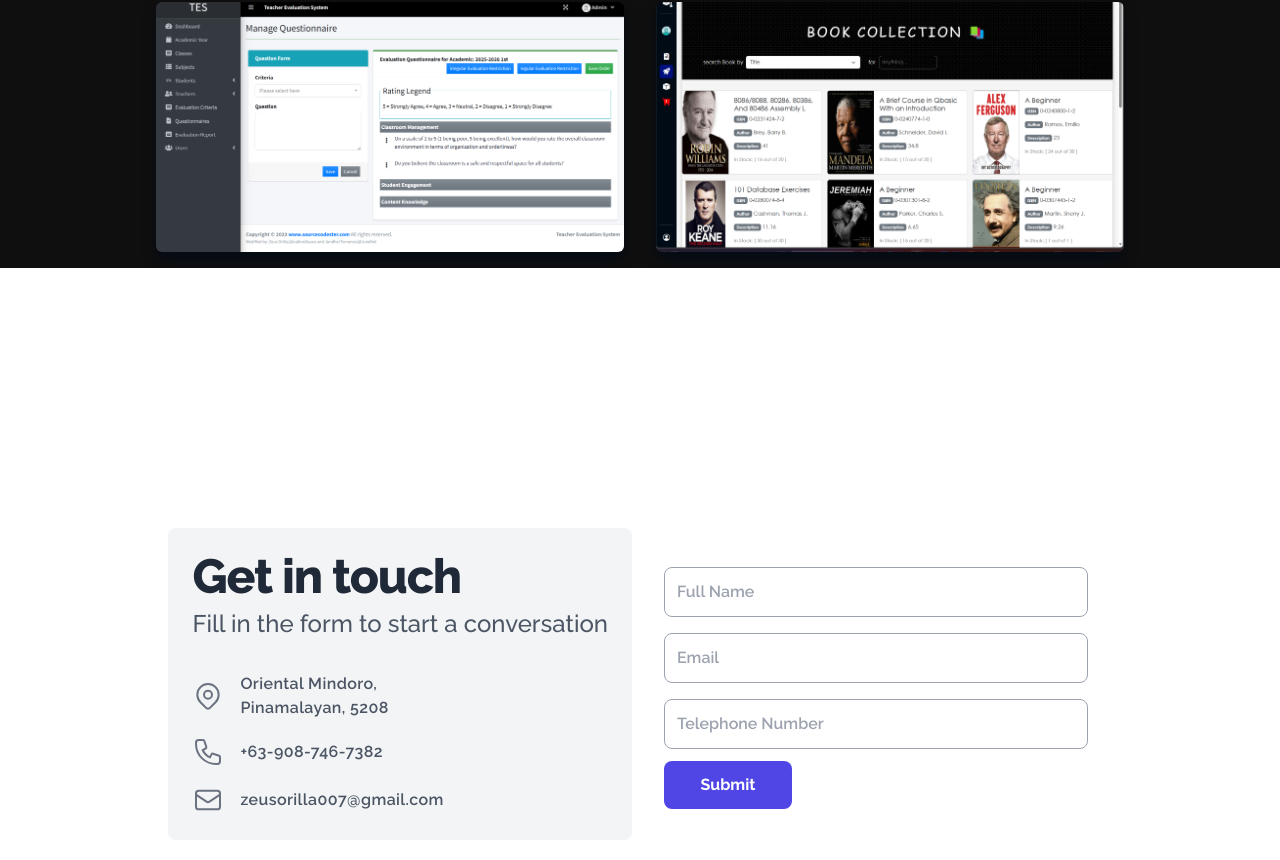
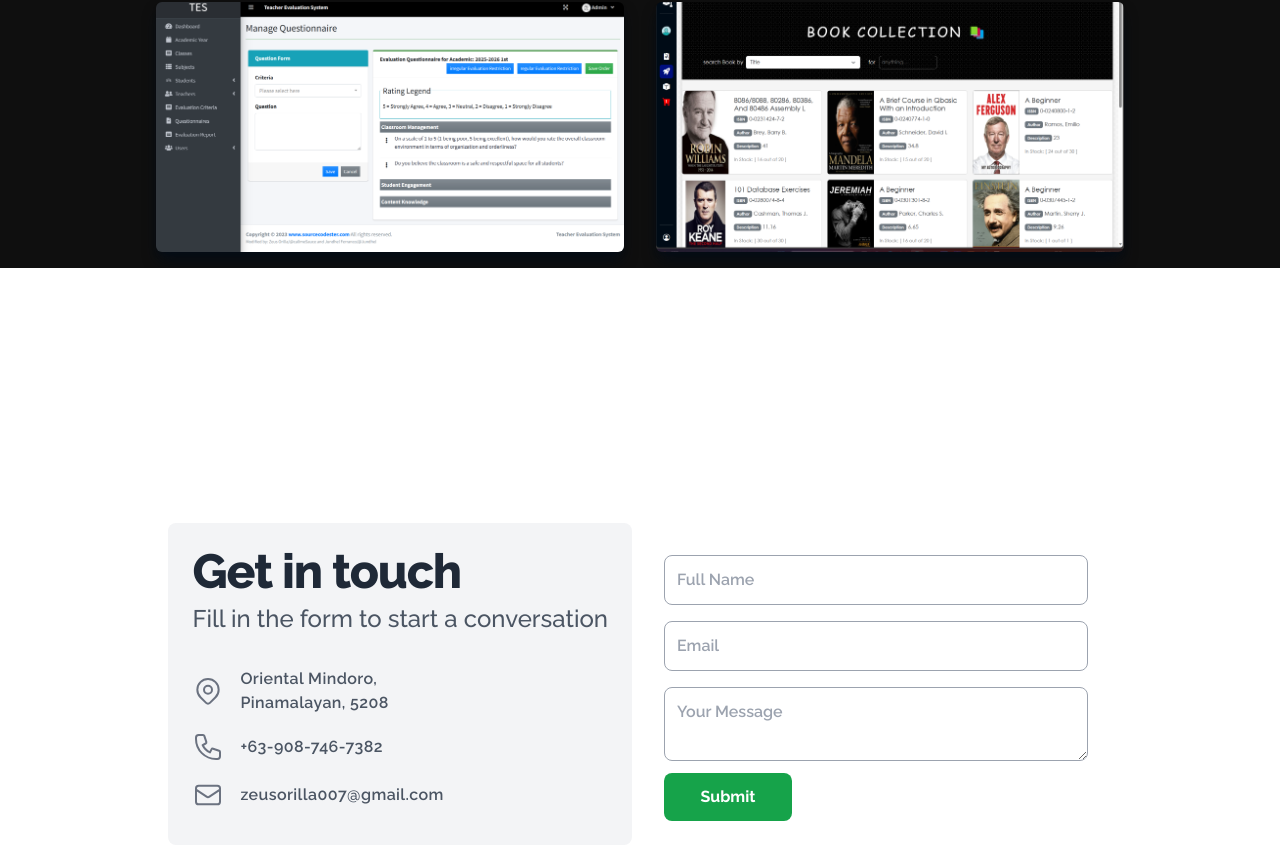
Before and after one commit to SaucedCODER/React-Portfolio-Zeus, a React (Vite) app: page / in a window 1280 px wide. Shown: the part 3650-4510 px from the top of the page. Built offline with nearby package versions, Linux system fonts and the light colour scheme.

Commit message:
fixing contacts section

```diff
--- a/src/components/Contact.jsx
+++ b/src/components/Contact.jsx
@@ -98,7 +98,7 @@ const Contact = () => {
                   name="name"
                   id="name"
                   placeholder="Full Name"
-                  className="w-100 mt-2 py-3 px-3 rounded-lg bg-white dark:bg-gray-800 border border-gray-400 dark:border-gray-700 text-gray-800 font-semibold focus:border-indigo-500 focus:outline-none"
+                  className="link w-100 mt-2 py-3 px-3 rounded-lg bg-white dark:bg-gray-800 border border-gray-400 dark:border-gray-700 text-gray-300 font-semibold focus:border-green-500 focus:outline-none"
                 />
               </div>
 
@@ -111,26 +111,25 @@ const Contact = () => {
                   name="email"
                   id="email"
                   placeholder="Email"
-                  className="w-100 mt-2 py-3 px-3 rounded-lg bg-white dark:bg-gray-800 border border-gray-400 dark:border-gray-700 text-gray-800 font-semibold focus:border-indigo-500 focus:outline-none"
+                  className="w-100 mt-2 py-3 px-3 rounded-lg bg-white dark:bg-gray-800 border border-gray-400 dark:border-gray-700 text-gray-300 font-semibold focus:border-green-500 focus:outline-none"
                 />
               </div>
 
               <div className="flex flex-col mt-2">
-                <label htmlFor="tel" className="hidden">
-                  Number
+                <label htmlFor="message" className="hidden">
+                  Message
                 </label>
-                <input
-                  type="tel"
-                  name="tel"
-                  id="tel"
-                  placeholder="Telephone Number"
-                  className="w-100 mt-2 py-3 px-3 rounded-lg bg-white dark:bg-gray-800 border border-gray-400 dark:border-gray-700 text-gray-800 font-semibold focus:border-indigo-500 focus:outline-none"
-                />
+                <textarea
+                  name="message"
+                  id="message"
+                  placeholder="Your Message"
+                  className="w-100 mt-2 py-3 px-3 rounded-lg bg-white dark:bg-gray-800 border border-gray-400 dark:border-gray-700 text-gray-300 font-semibold focus:border-green-500 focus:outline-none"
+                ></textarea>
               </div>
 
               <button
                 type="submit"
-                className="md:w-32 bg-indigo-600 hover:bg-blue-dark text-white font-bold py-3 px-6 rounded-lg mt-3 hover:bg-indigo-500 transition ease-in-out duration-300"
+                className="md:w-32 bg-green-600 hover:bg-blue-dark text-white font-bold py-3 px-6 rounded-lg mt-3 hover:bg-greeb-500 transition ease-in-out duration-300"
               >
                 Submit
               </button>
```
